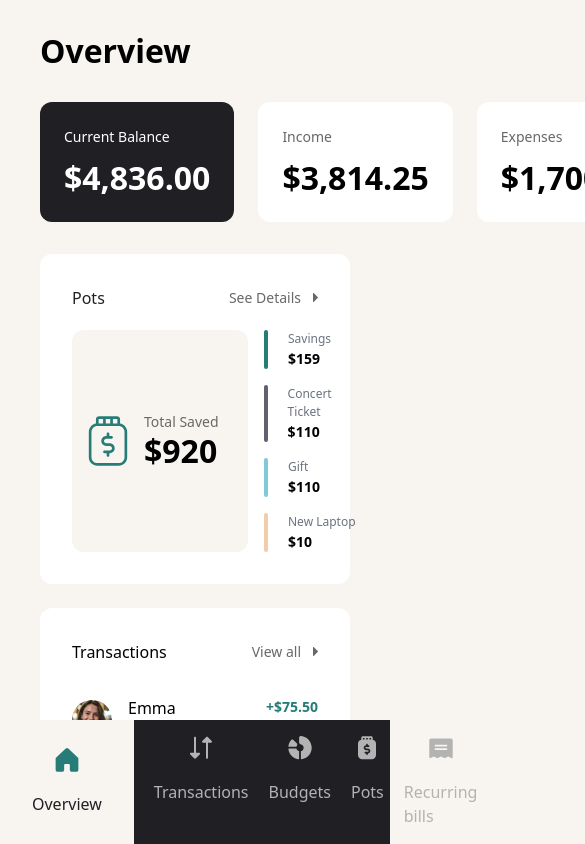
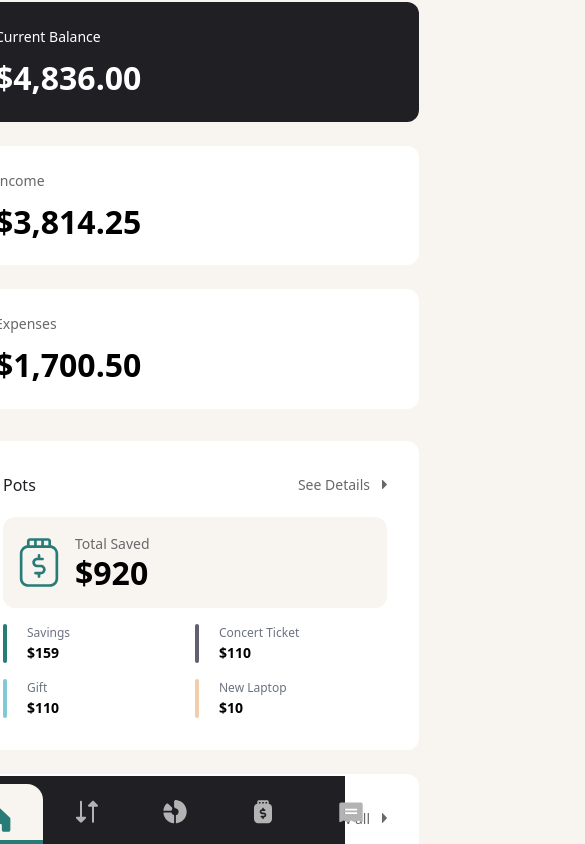
Before and after one commit to RicardoAymay/personal-finance, a Next.js app: page / in a window 390 px wide. Shown: the top 844 px of the page, 585 px wide, since content can reach past the window. Built offline with nearby package versions, Linux system fonts and the light colour scheme.

Commit message:
improved layout responsiveness and bug fixes

```diff
--- a/src/app/globals.css
+++ b/src/app/globals.css
@@ -31,6 +31,6 @@
     @apply bg-grey-900 flex flex-col w-[90px] h-screen rounded-r-2xl ease-in-out duration-500
   }
   .finance-menu-bottom{
-    @apply w-full bg-grey-900 flex flex-col justify-center lg:justify-start items-center lg:items-start
+    @apply sticky bottom-0 w-screen lg:w-full bg-grey-900 flex lg:flex-col justify-center lg:justify-start items-center lg:items-start
   }
 }
--- a/src/app/homepageComponents/FinanceMenu.tsx
+++ b/src/app/homepageComponents/FinanceMenu.tsx
@@ -70,22 +70,22 @@ const FinanceMenu = ({ highlighted }: FinanceMenuProps) => {
                     inance
                 </span>
             </header>
-            <nav className="flex flex-1 w-full">
-                <ul className="flex lg:flex-col gap-4 w-10/12">
+            <nav className="flex flex-1 w-full items-center justify-center lg:items-start lg:justify-start">
+                <ul className="flex lg:flex-col pt-100 lg:pt-0 lg:items-start justify-between lg:justify-start md:gap-4 w-full md:px-200 lg:px-0 lg:w-10/12">
                     {menuList.map((item) => (
                         <li
                             key={item.title}
                             data-value={item.title}
                             className={`${item.title.toLowerCase() === highlighted
-                                    ? "bg-beige-100 lg:border-s-4 lg:border-s-secondary-green flex text-grey-900 text-preset-3 lg:ps-400 lg:py-200 px-400 lg:rounded-r-lg"
-                                    : "lg:ps-400 text-preset-3 border-s-4 border-s-transparent text-grey-300 py-200"
+                                    ? "bg-beige-100 w-auto lg:w-full rounded-t-2xl lg:rounded-none pt-200 border-b-4 border-b-secondary-green lg:border-b-0 lg:border-s-4 lg:border-s-secondary-green flex text-grey-900 text-preset-3 lg:ps-400 lg:py-200 px-400 lg:rounded-r-lg"
+                                    : "lg:ps-400 px-400 text-preset-3 border-b-4 border-b-transparent lg:border-s-4 border-s-transparent text-grey-300 py-200"
                                 }`}
                         >
                             <Link
                                 href={`/${item.title.toLowerCase()}`}
                                 className="flex gap-5 lg:flex-row flex-col items-center lg:justify-start justify-center"
                             >
-                                <figure className="w-1/8">
+                                <figure className="w-fit">
                                     <SvgComponents
                                         highlighted={highlighted}
                                         show={
@@ -99,7 +99,7 @@ const FinanceMenu = ({ highlighted }: FinanceMenuProps) => {
                                     className={
                                         minimizedMenu
                                             ? "-translate-x-48 ease-in-out text-nowrap duration-1000 opacity-0 pointer-events-none"
-                                            : "ease-in-out duration-1000 cursor-pointer"
+                                            : "ease-in-out hidden md:block duration-1000 cursor-pointer"
                                     }
                                 >
                                     {item.title}
--- a/src/app/layout.tsx
+++ b/src/app/layout.tsx
@@ -20,7 +20,7 @@ export default function RootLayout({
   return (
     <html lang="en">
       <body
-        className={`${publicSans.variable} antialiased w-screen bg-beige-100 min-h-screen min-w-[375px] lg:min-w-[1360px] lg:overflow-x-auto overflow-y-hidden flex flex-col justify-center items-center`}
+        className={`${publicSans.variable} antialiased w-screen bg-beige-100 min-h-screen h-auto min-w-[375px] lg:min-w-[1360px] lg:overflow-auto flex flex-col justify-center items-center`}
       >
         {children}
       </body>
--- a/src/app/login/components/input/Input.tsx
+++ b/src/app/login/components/input/Input.tsx
@@ -1,6 +1,6 @@
 import { Dispatch, forwardRef, InputHTMLAttributes, SetStateAction } from "react"
-import hide from "../../../../assets/images/icon-hide-password.svg"
-import show from "../../../../assets/images/icon-show-password.svg"
+import hide from "../../../../../public/assets/images/icon-hide-password.svg"
+import show from "../../../../../public/assets/images/icon-show-password.svg"
 import Image from "next/image";
 interface InputProps extends InputHTMLAttributes<HTMLInputElement> {
     labelText?: string;
@@ -48,4 +48,5 @@ interface InputProps extends InputHTMLAttributes<HTMLInputElement> {
   }
 );
 
+Input.displayName = "Input";
 export default Input
--- a/src/app/login/page.tsx
+++ b/src/app/login/page.tsx
@@ -1,5 +1,5 @@
 import Image from "next/image";
-import logo from "../../assets/images/illustration-authentication.svg"
+import logo from "../../../public/assets/images/illustration-authentication.svg"
 import InitialForm from "./components/form/InitialForm";
 
 export default function Login() {
--- a/src/app/page.tsx
+++ b/src/app/page.tsx
@@ -37,15 +37,13 @@ export default function Home() {
 
 
     return (
-        <div className="bg-beige-100 max-w-screen-maxDefined w-full flex flex-col-reverse lg:flex-row">
-            <div className="absolute bottom-0 w-full z-30 lg:static lg:w-fit flex lg:block items-center justify-center">
-                <FinanceMenu highlighted="overview" />
-            </div>
-            <main className="flex flex-col flex-1 px-500 py-400 h-[1000px]">
+        <div className="bg-beige-100 max-w-screen-maxDefined lg:w-full h-screen flex flex-col-reverse lg:flex-row">
+            <FinanceMenu highlighted="overview" />
+            <main className="flex flex-col px-200 mt-400 lg:mt-0 md:px-500 lg:py-400 h-screen">
 
                 <h1 className="text-preset-1">Overview</h1>
 
-                <section className="w-full flex gap-300 my-400">
+                <section className="w-full flex-wrap md:flex-nowrap flex gap-300 my-400">
                     <div className="w-full bg-grey-900 text-white p-300 rounded-xl">
                         <p className="mb-150 text-preset-4">Current Balance</p>
                         <p className="text-preset-1">{formattedCurrency(overviewValues.current, 2)}</p>
@@ -69,9 +67,9 @@ export default function Home() {
                                 <h2 className="text-preset-2 text-grey-900">Pots </h2>
                                 <p className="flex text-center items-center justify-center text-preset-4 text-grey-500 gap-150">See Details <Image src="/assets/images/icon-caret-right.svg" height={5} width={5} alt="See details" /> </p>
                             </header>
-                            <div className="w-full flex gap-200">
+                            <div className="w-full flex flex-col md:flex-row gap-200">
 
-                                <div className="flex items-center bg-beige-100 py-200 ps-200 pe-250 w-5/12 min-w-44 rounded-xl">
+                                <div className="flex items-center bg-beige-100 py-200 ps-200 pe-250 w-full md:w-5/12 min-w-44 rounded-xl">
 
                                     <Image src="/assets/images/icon-pot.svg" width={40} height={40} alt="Total saved" />
 
--- a/src/app/signup/page.tsx
+++ b/src/app/signup/page.tsx
@@ -1,5 +1,5 @@
 import Image from "next/image";
-import logo from "../../assets/images/illustration-authentication.svg"
+import logo from "../../../public/assets/images/illustration-authentication.svg"
 import InitialForm from "../login/components/form/InitialForm";
 
 export default function Login() {
```
